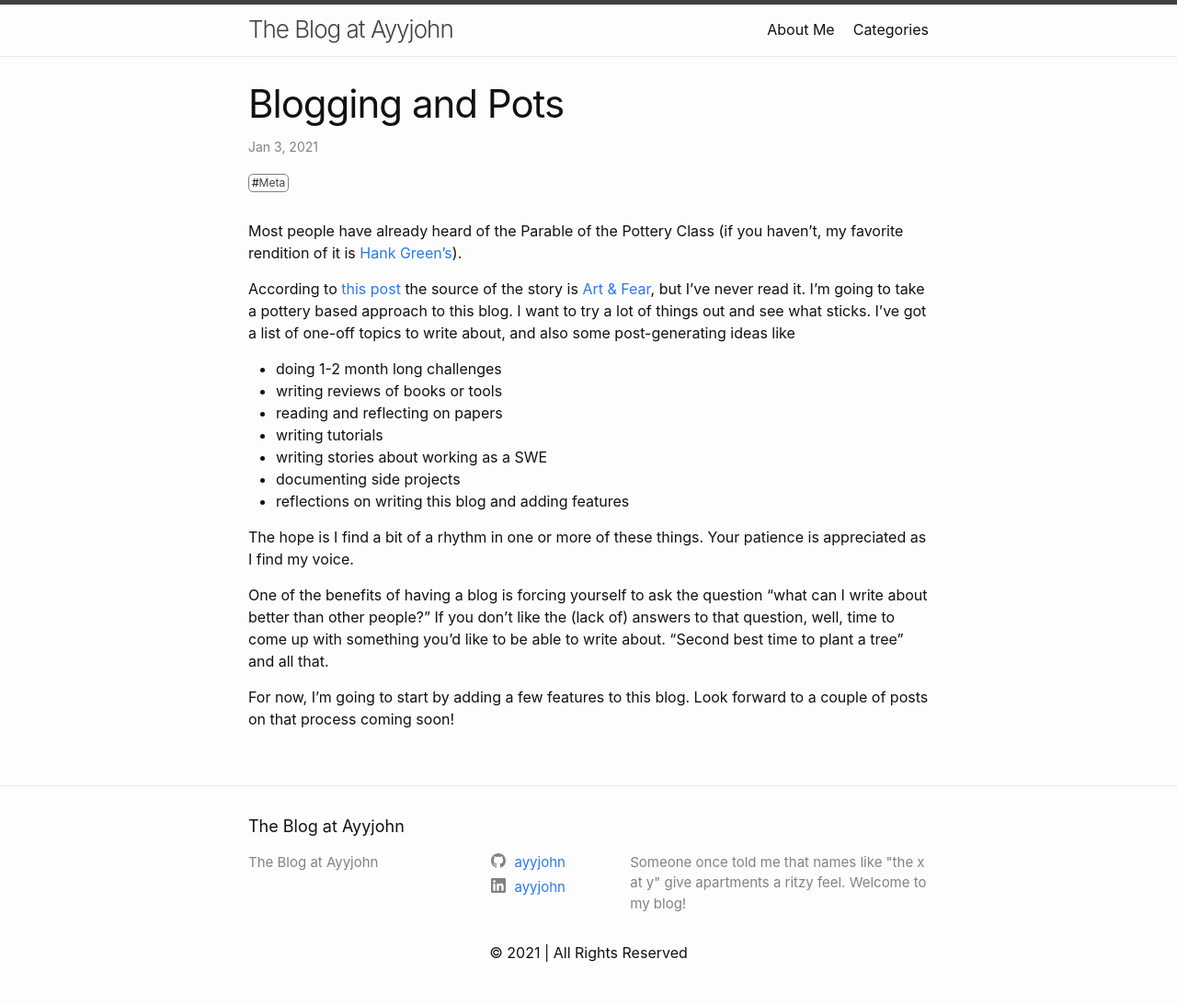
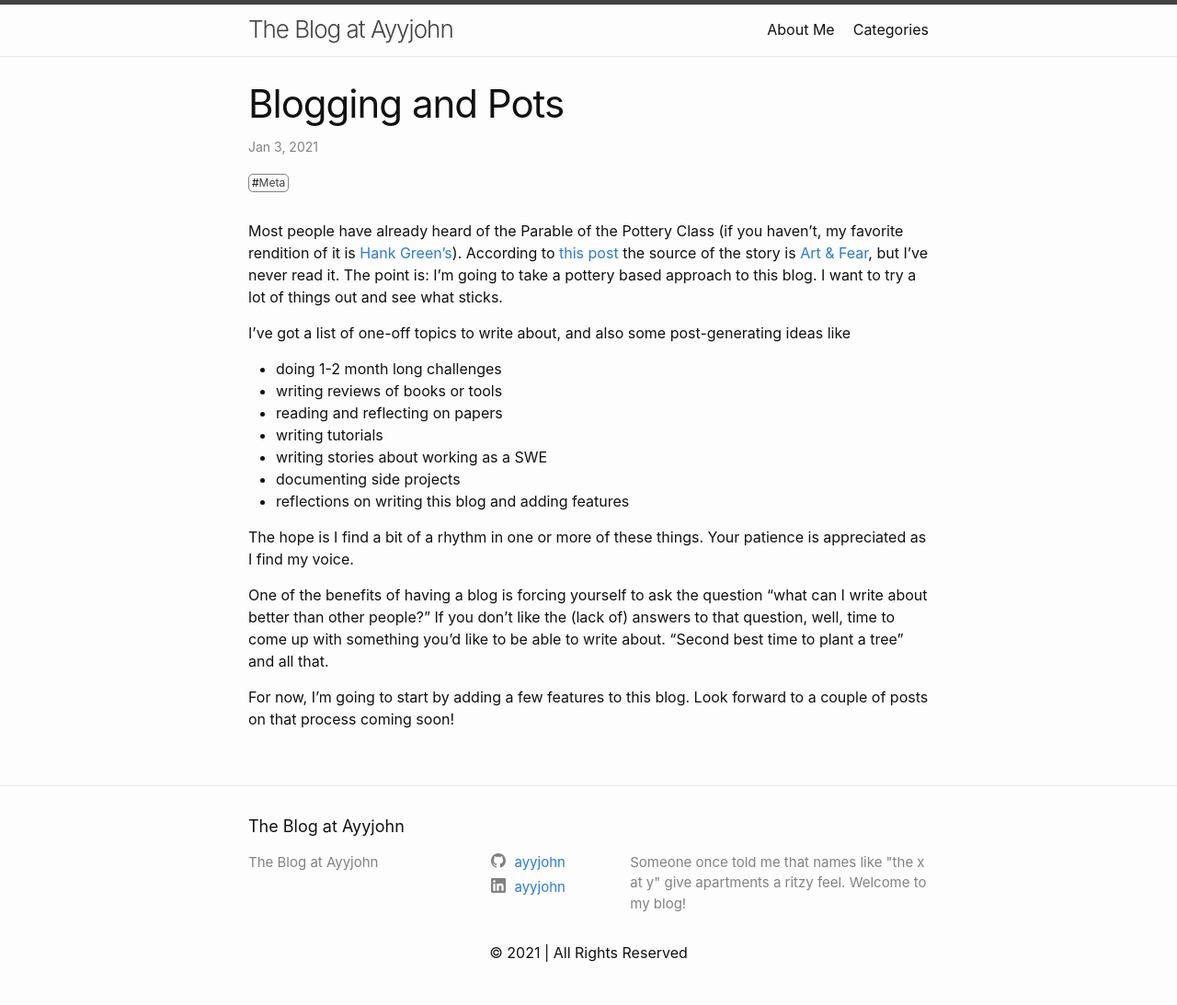
Before and after one commit to ayyjohn/ayyjohn.github.io, a Jekyll site: the page built from _posts/2021-01-03-blogging-and-pots.md, in a window 1280 px wide. Shown: the whole page at 92% size. Built offline with Jekyll 4.4.1, drawn with Linux system fonts in a browser that asks for light colours.

Commit message:
fix preview of blogging and pots post

```diff
--- a/_posts/2021-01-03-blogging-and-pots.md
+++ b/_posts/2021-01-03-blogging-and-pots.md
@@ -6,9 +6,10 @@ permalink: /posts/:title
 categories: [meta]
 ---
 Most people have already heard of the Parable of the Pottery Class (if you haven't, my favorite rendition of it is [Hank Green's](https://www.youtube.com/watch?v=7dxcO26i9uw)).
+According to [this post](https://aliabdaal.com/pottery/) the source of the story is [Art & Fear](https://www.goodreads.com/book/show/187633.Art_and_Fear), but I've never read it.
+The point is: I'm going to take a pottery based approach to this blog. I want to try a lot of things out and see what sticks.
 
-According to [this post](https://aliabdaal.com/pottery/) the source of the story is [Art & Fear](https://www.goodreads.com/book/show/187633.Art_and_Fear), but I've never read it.
-I'm going to take a pottery based approach to this blog. I want to try a lot of things out and see what sticks. I've got a list of one-off topics to write about, and also some post-generating ideas like
+I've got a list of one-off topics to write about, and also some post-generating ideas like
 
 * doing 1-2 month long challenges
 * writing reviews of books or tools
```
